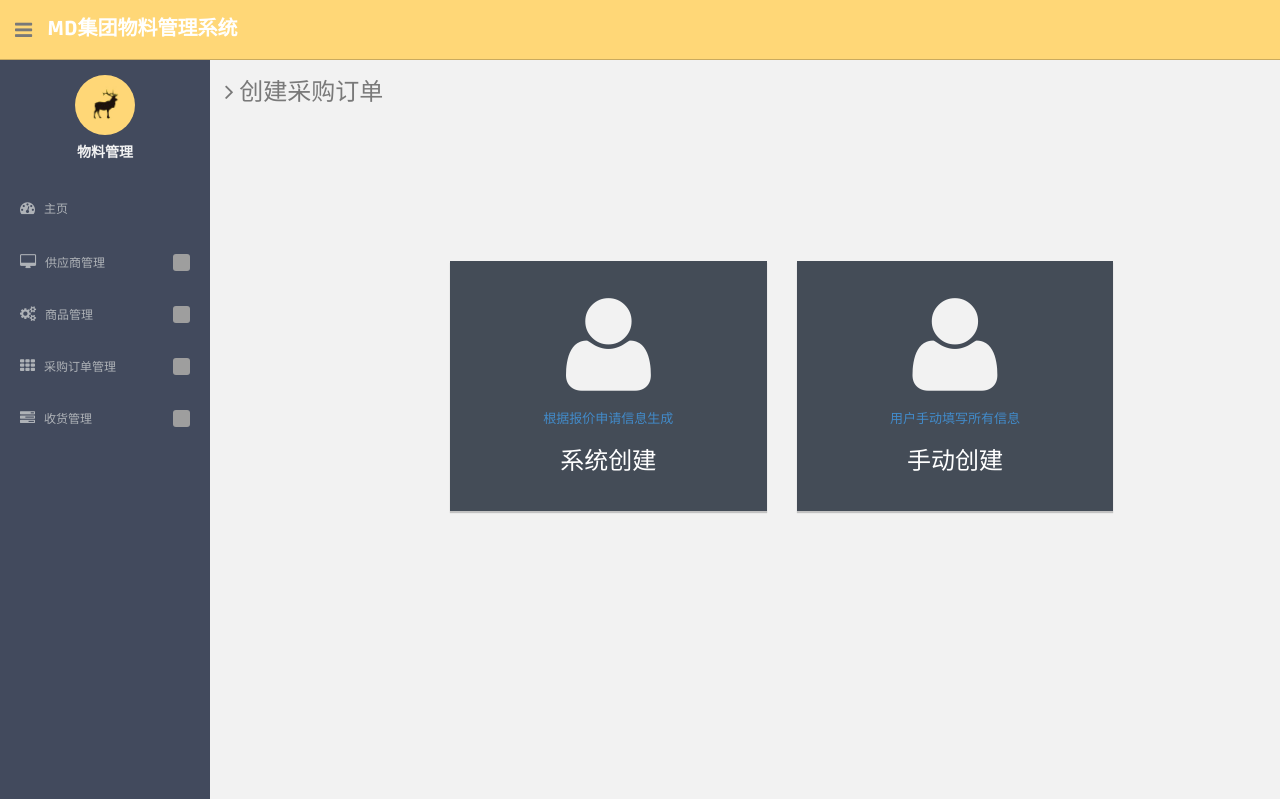
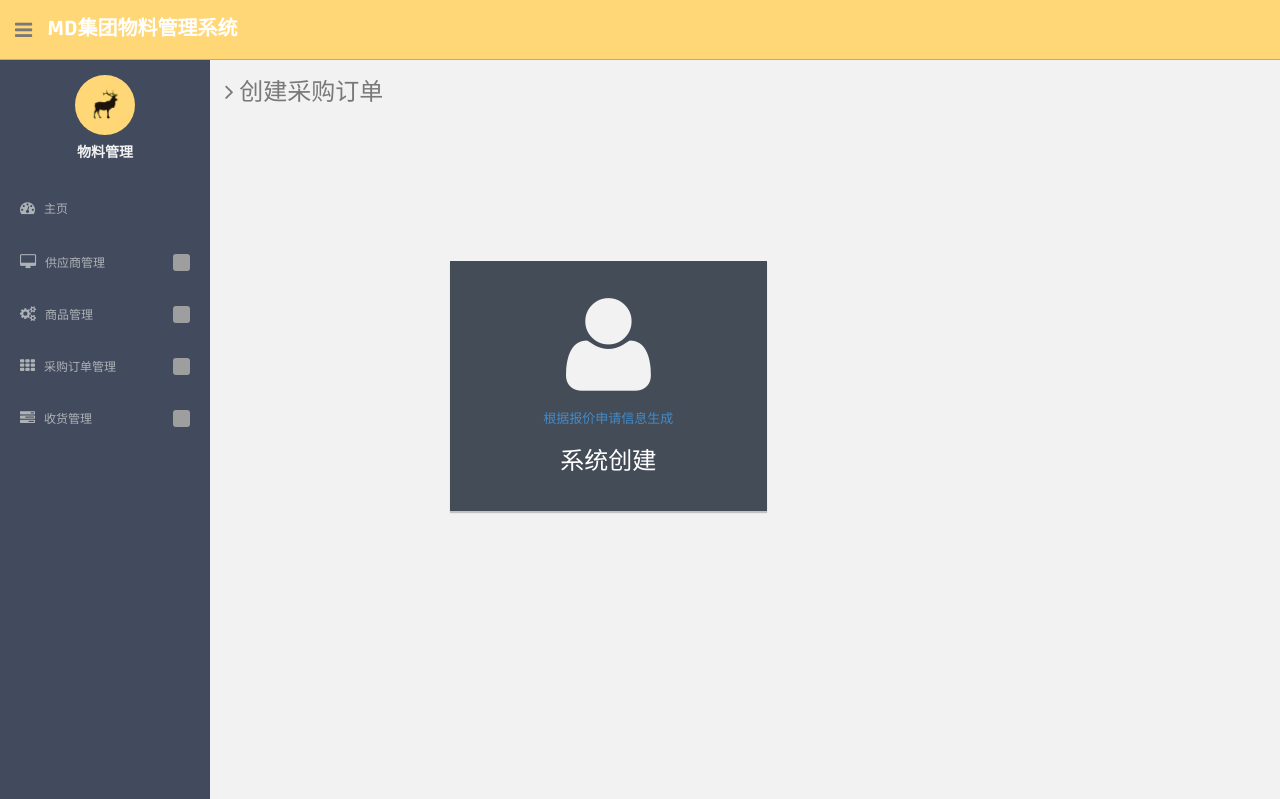
Before and after one commit to tantansir/2024-ERP-Material-Management-System-Design, a Django app: page /mm/purchaseorder/choose in a window 1280 px wide; the page is wider, and only the part inside the window is pictured. Shown: the top 799 px of that part. Run offline with Django 4.2, Linux system fonts and the light colour scheme; some libraries are stand-ins or nearby versions; grey boxes are pictures that could not be loaded.

Commit message:
修正采购订单生成与供应商评估管理

```diff
--- a/MM/templates/purchaseorder/po-create_choose.html
+++ b/MM/templates/purchaseorder/po-create_choose.html
@@ -150,21 +150,21 @@
                     </a>
                     </div><!-- /col-md-4 -->
 
-              <div class="col-md-4 col-sm-4 mb" id="poc-enter2">
-                <a href="/mm/purchaseorder/cremanu/">
-                <div class="darkblue-panel pn">
-                    <div class="darkblue-header">
-                    </div>
-                    <h1 class="mt"><i class="fa fa-user fa-3x"></i></h1>
-                  <p>用户手动填写所有信息</p>
-                  <footer>
-                      <div class="centered">
-                        <h3>手动创建</h3>
-                      </div>
-                  </footer>
-                </div><! -- /darkblue panel -->
-            </a>
-            </div><!-- /col-md-4 -->
+{#              <div class="col-md-4 col-sm-4 mb" id="poc-enter2">#}
+{#                <a href="/mm/purchaseorder/cremanu/">#}
+{#                <div class="darkblue-panel pn">#}
+{#                    <div class="darkblue-header">#}
+{#                    </div>#}
+{#                    <h1 class="mt"><i class="fa fa-user fa-3x"></i></h1>#}
+{#                  <p>用户手动填写所有信息</p>#}
+{#                  <footer>#}
+{#                      <div class="centered">#}
+{#                        <h3>手动创建</h3>#}
+{#                      </div>#}
+{#                  </footer>#}
+{#                </div><! -- /darkblue panel -->#}
+{#            </a>#}
+{#            </div><!-- /col-md-4 -->#}
 
           		</div>
           	</div>
--- a/MM/views/purchaseorder.py
+++ b/MM/views/purchaseorder.py
@@ -753,12 +753,14 @@ def searchpo(request):
         ven = request.POST.get("ven")
         mate = request.POST.get("mate")
         eu = request.POST.get("euser")
-        vendorid = OrderItem.objects.filter(po_id=id,po__vendor=ven,
+        print(id)
+
+        vendorid = OrderItem.objects.filter(po_id=id, po__vendor=ven,
                                                 meterialItem__id=mate,
                                                 po__euser=eu,
                                                 ).values("po_id","itemId","currency",
                                                          "po__time","meterialItem__id","quantity","price","po__vendor","po__euser","status")
-        print(vendorid)
+        print("test", vendorid)
         for i in vendorid:
             if i['quantity'] == None:
                 i['quantity'] = 0
```
